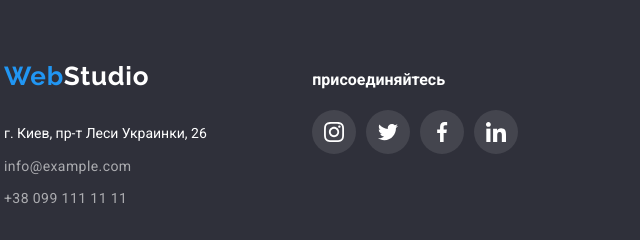
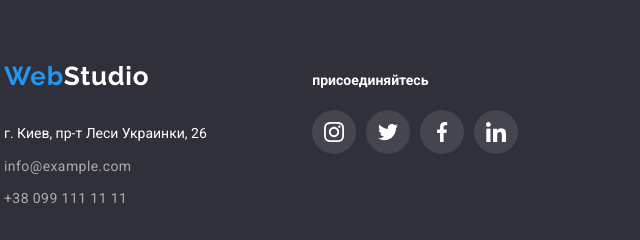
Before and after one commit to fsMaria/goit-markup-hw-04, a plain HTML site: page index.html in a window 1280 px wide. Shown: the part 2695-2935 px from the top of the page, 51-691 px from the left. Drawn offline with nearby package versions, Linux system fonts and the light colour scheme.

Commit message:
добавляет стили тегу b в футере

```diff
--- a/css/styles.css
+++ b/css/styles.css
@@ -573,6 +573,8 @@ margin-bottom: 0;
 }
 .conect {
   color: var(--white-color);
+  font-weight: 700;
+  font-size: 14px;
 }
 
 .ft-link {
```
